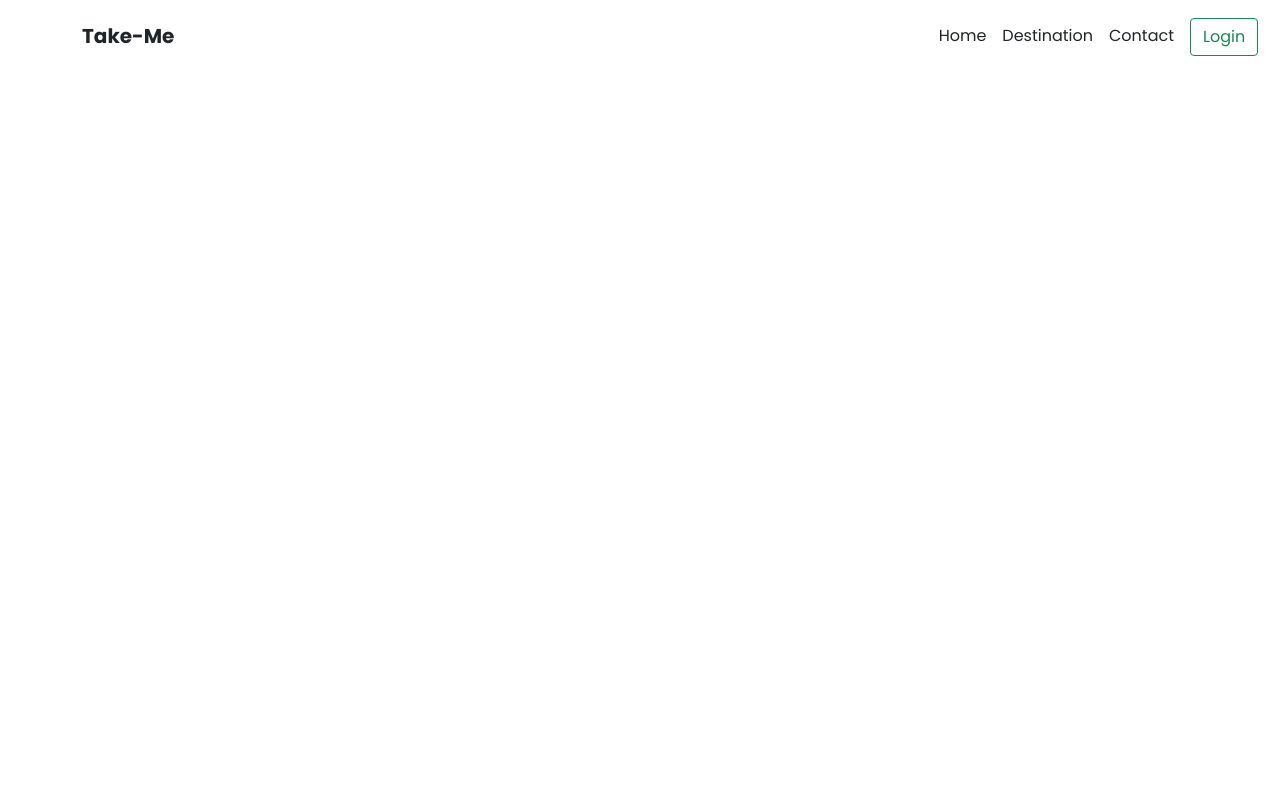
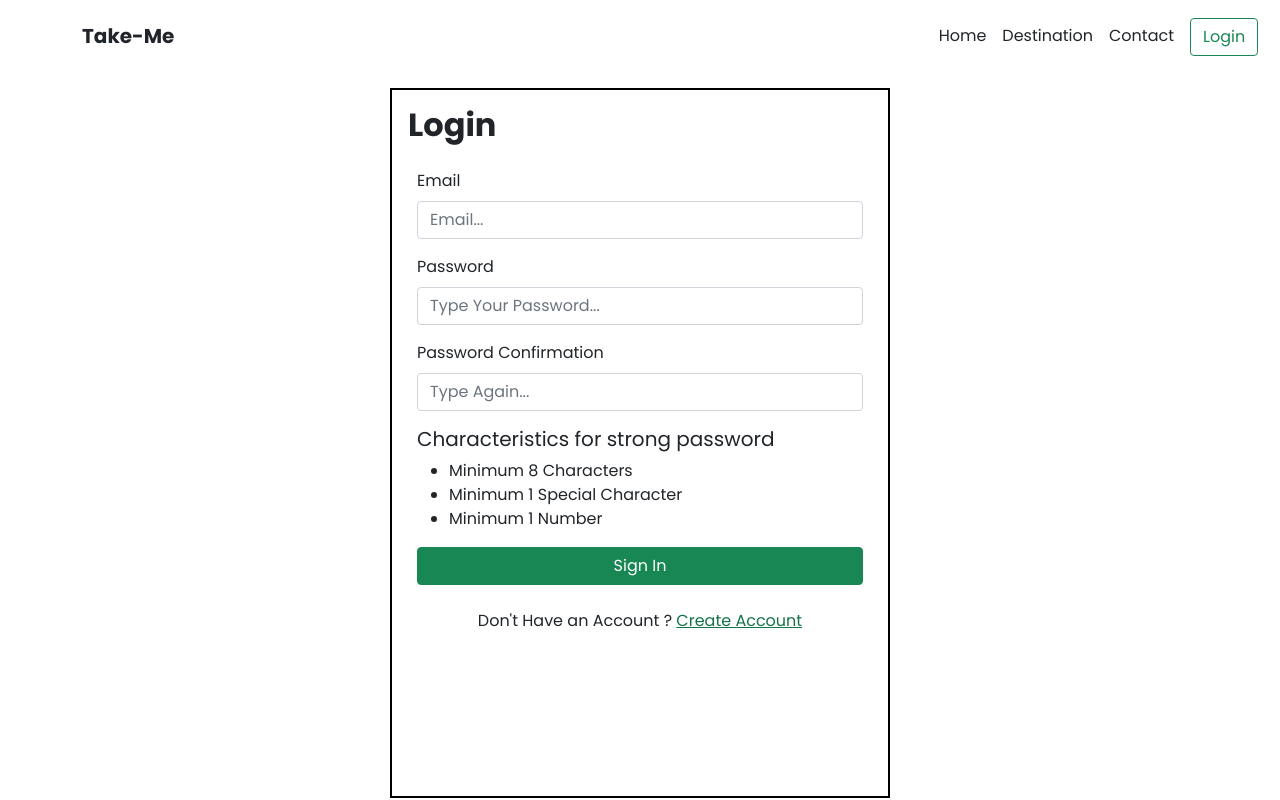
Before and after one commit to coderDaiyan/take-me, a React (Create React App) app: page /signup in a window 1280 px wide. Shown: the top 800 px of the page. Built offline with nearby package versions, Linux system fonts and the light colour scheme.

Commit message:
login and signup system done

```diff
--- a/src/App.js
+++ b/src/App.js
@@ -22,7 +22,7 @@ function App() {
           <Route path="/home">
             <Home></Home>
           </Route>
-          <Route path="/login">
+          <Route path="/signup">
             <SignUp />
           </Route>
           <PrivateRoute path="/pickup/:vehicle">
--- a/src/Components/Navbar/Navbar.js
+++ b/src/Components/Navbar/Navbar.js
@@ -51,7 +51,7 @@ const Navbar = () => {
                 </li>
               ) : (
                 <li className="nav-item">
-                  <Link className="nav-link" to="/login">
+                  <Link className="nav-link" to="/signup">
                     <button className="btn btn-outline-success login-btn">
                       Login
                     </button>
--- a/src/Components/PickUpPoint/PickUpPoint.js
+++ b/src/Components/PickUpPoint/PickUpPoint.js
@@ -1,7 +1,6 @@
 import React from "react";
 import "./PickUpPoint.css";
 import Map from "../../assets/images/Map.png";
-import searchResult from "../../fakeData/searchResult.json";
 
 const PickUpPoint = () => {
   const handleSearch = () => {};
--- a/src/Components/PrivateRoute/PrivateRoute.js
+++ b/src/Components/PrivateRoute/PrivateRoute.js
@@ -13,7 +13,7 @@ const PrivateRoute = ({ children, ...rest }) => {
         ) : (
           <Redirect
             to={{
-              pathname: "/login",
+              pathname: "/signup",
               state: { from: location },
             }}
           />
--- a/src/Components/SignUp/SignUp.css
+++ b/src/Components/SignUp/SignUp.css
@@ -30,6 +30,9 @@
 .github-sign-in {
   margin-top: 20px;
 }
+.social-signin {
+  margin-top: 2rem;
+}
 form {
   margin: 25px;
 }
--- a/src/Components/SignUp/SignUp.js
+++ b/src/Components/SignUp/SignUp.js
@@ -106,28 +106,55 @@ const SignUp = () => {
     ) {
       alert(`Password Not Matched`);
     }
-    if (user.email && user.password) {
+    if (!isFieldValid) {
+      alert("Error: Not Valid Email or Password");
+    }
+    if (newUser && user.email && user.password) {
       firebase
         .auth()
         .createUserWithEmailAndPassword(user.email, user.password)
         .then((userCredential) => {
           // Signed in
-          var user = userCredential.user;
-          const signedInUser = {
-            name: user.displayName,
-            email: user.email,
-          };
-          setUser(signedInUser);
+          const user = userCredential.user;
+        })
+        .then((res) => {
+          // * Success Message
+          const userInfo = { ...user };
+          userInfo.message = (
+            <p style={{ color: "green" }}>
+              Congratulations! Account is Created
+            </p>
+          );
+          setUser(userInfo);
           history.replace(from);
         })
         .catch((error) => {
-          var errorMessage = error.message;
-          const newUserInfo = { ...user };
-          newUserInfo.error = errorMessage;
-          setUser(newUserInfo);
+          const errorMessage = error.message;
+          const userInfo = { ...user };
+          userInfo.message = <p style={{ color: "red" }}>{errorMessage}</p>;
+          setUser(userInfo);
         });
     }
 
+    if (!newUser && user.email && user.password) {
+      firebase
+        .auth()
+        .signInWithEmailAndPassword(user.email, user.password)
+        .then((res) => {
+          const userInfo = { ...user };
+          userInfo.message = (
+            <p style={{ color: "green" }}>Account Logged In Successfully</p>
+          );
+          setUser(userInfo);
+          history.replace(from);
+        })
+        .catch((error) => {
+          const errorMessage = error.message;
+          const userInfo = { ...user };
+          userInfo.message = <p style={{ color: "red" }}>{errorMessage}</p>;
+          setUser(userInfo);
+        });
+    }
     e.preventDefault();
   };
 
@@ -135,8 +162,11 @@ const SignUp = () => {
     <>
       <div className="container">
         <div className="signup">
-          <h2 className="fw-bold m-3">Create Account</h2>
+          <h2 className="fw-bold m-3">
+            {newUser ? "Create Account" : "Login"}
+          </h2>
           <form onSubmit={handleSubmit}>
+            {newUser && (
               <div className="mb-3">
                 <label htmlFor="exampleInputEmail1" className="form-label">
                   Name
@@ -152,6 +182,7 @@ const SignUp = () => {
                   aria-describedby="emailHelp"
                 />
               </div>
+            )}
             <div className="mb-3">
               <label htmlFor="exampleInputEmail1" className="form-label">
                 Email
@@ -205,16 +236,22 @@ const SignUp = () => {
             </div>
             {user.message && user.message}
             <button type="submit" className="btn btn-success w-100">
-              Sign Up
+              {newUser ? "Sign Up" : "Sign In"}
             </button>
             <p className="text-center mt-4">
-              Already Have an Account ?{" "}
-              <Link to="/login" style={{ color: "#157347" }}>
-                Log In
+              {newUser
+                ? "Already Have an Account ?"
+                : `Don't Have an Account ?`}{" "}
+              <Link
+                onClick={() => setNewUser(!newUser)}
+                to="/signup"
+                style={{ color: "#157347" }}
+              >
+                {newUser ? "Log In" : "Create Account"}
               </Link>
             </p>
           </form>
-          <div style={{ marginTop: "7rem" }}>
+          <div style={{ marginTop: "12rem" }}>
             <p className="text-center">OR</p>
             <div className="social-signin">
               <div className="google-sign-in">
```
Lines whose indentation alone changed are shown as unchanged.
